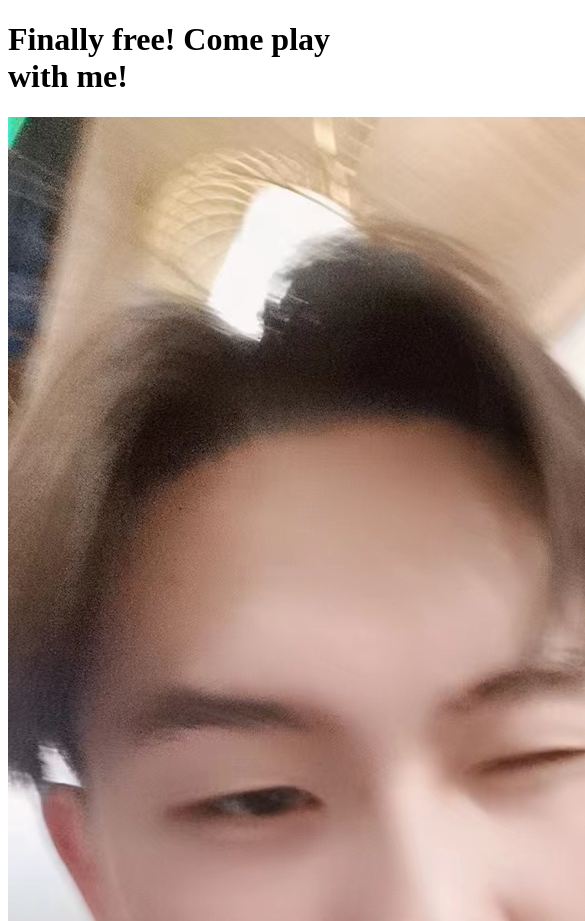
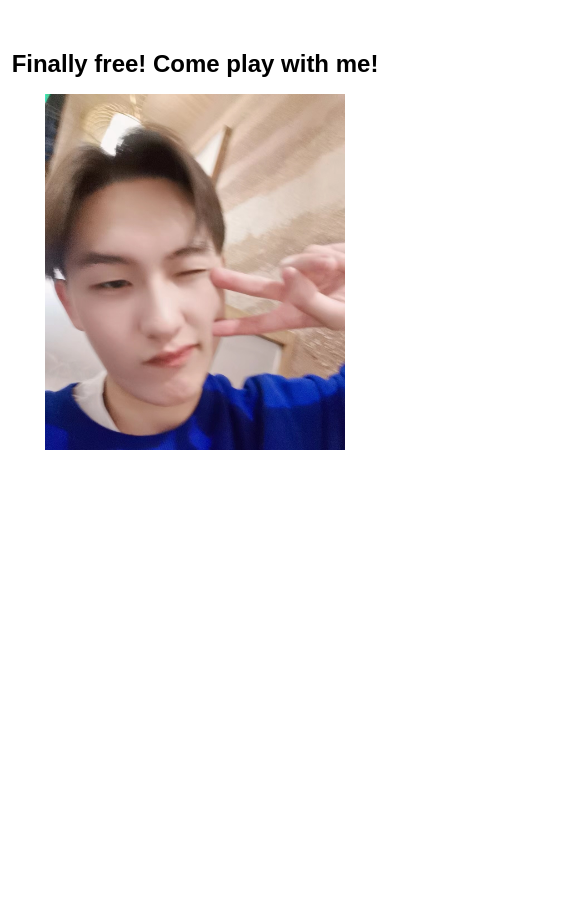
Before and after one commit to Mzybupt/QRPage, a plain HTML site: page index.html in a window 390 px wide. Shown: the top 921 px of the page, 585 px wide, since content can reach past the window. After the commit the page ends 844 px from the top, so only its background shows below. Drawn offline with Linux system fonts and the light colour scheme.

Commit message:
Update index.html

```diff
--- a/index.html
+++ b/index.html
@@ -3,20 +3,30 @@
 <head>
     <meta charset="UTF-8">
     <meta name="viewport" content="width=device-width, initial-scale=1.0">
-    <title>To Cmy</title>  <!-- This is where the title is set -->
+    <title>To Cmy</title>
     <style>
-        body {{
+        body {
             font-family: Arial, sans-serif;
             text-align: center;
             margin-top: 50px;
-        }}
-        h1 {{
+        }
+        h1 {
             font-size: 2.5em;
-        }}
-        img {{
+        }
+        img {
             max-width: 60%;
             height: auto;
-        }}
+        }
+
+        /* Adjustments for mobile devices */
+        @media (max-width: 768px) {
+            h1 {
+                font-size: 1.5em;  /* Adjust font size for smaller screens */
+            }
+            img {
+                max-width: 80%;    /* Adjust image size for smaller screens */
+            }
+        }
     </style>
 </head>
 <body>
```
